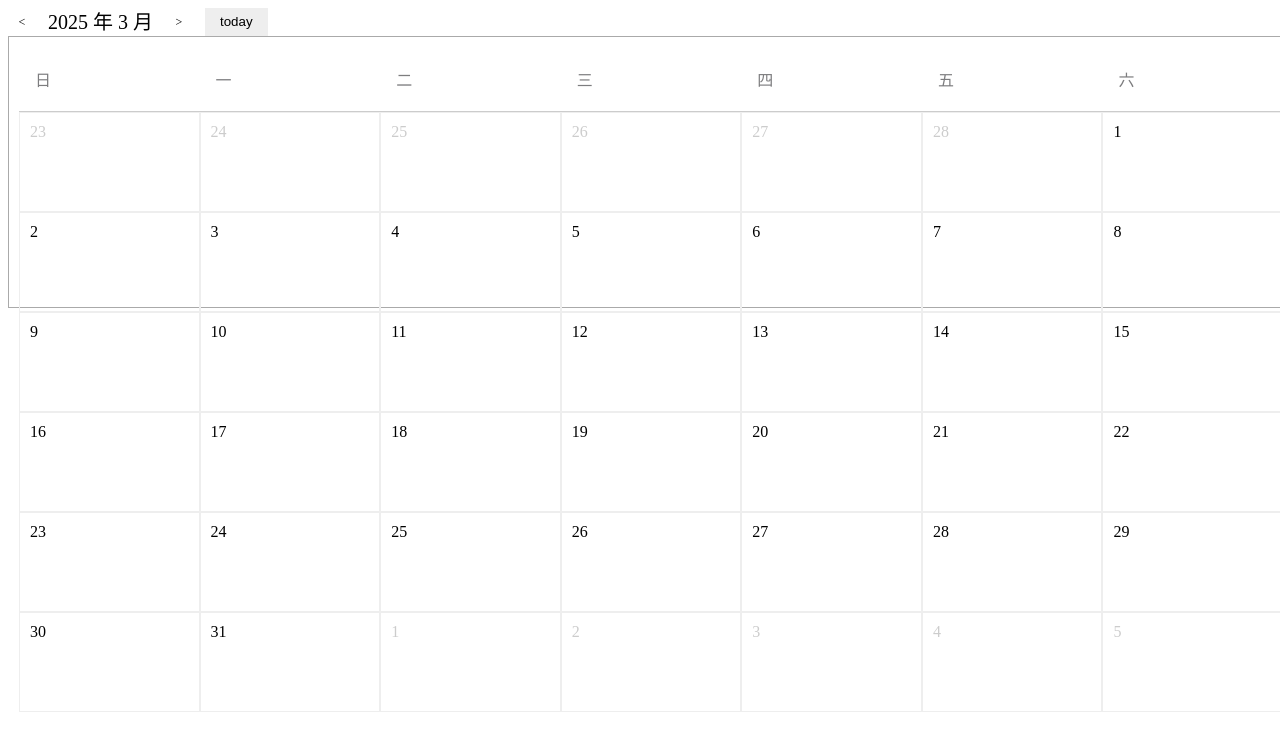
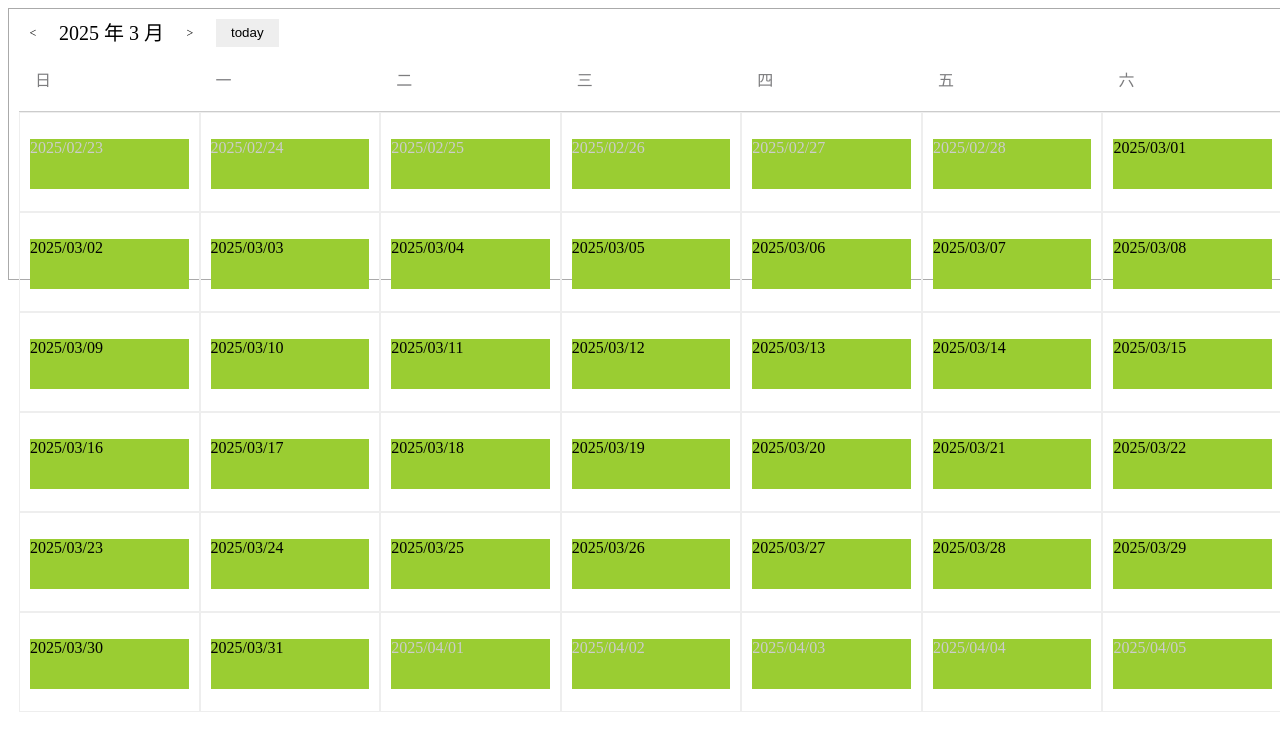
Before and after one commit to EmiyaK532/calendar, a React (Vite) app: page / in a window 1280 px wide. Shown: the top 750 px of the page. Built offline with nearby package versions, Linux system fonts and the light colour scheme.

Commit message:
截止dateRender渲染逻辑

```diff
--- a/package.json
+++ b/package.json
@@ -10,6 +10,7 @@
     "preview": "vite preview"
   },
   "dependencies": {
+    "classnames": "^2.5.1",
     "clsx": "^2.1.1",
     "react": "^19.0.0",
     "react-dom": "^19.0.0"
--- a/src/App.tsx
+++ b/src/App.tsx
@@ -119,8 +119,26 @@ import Header from "./components/Calendar/Header";
 const App: React.FC = () => {
   return (
     <div className="App">
-      <Header></Header>
-      <Calendar value={dayjs("2025-3-4")} />
+      {/* <Header></Header> */}
+      <Calendar
+        value={dayjs("2025-3-4")}
+        // className={"aaa"}
+        // style={{ background: "yellow" }}
+        dateRender={(value) => {
+          return (
+            <div>
+              <p
+                style={{
+                  background: "yellowgreen",
+                  height: "50px",
+                }}
+              >
+                {value.format("YYYY/MM/DD")}
+              </p>
+            </div>
+          );
+        }}
+      />
     </div>
   );
 };
--- a/src/components/Calendar/MonthCalendar.tsx
+++ b/src/components/Calendar/MonthCalendar.tsx
@@ -5,6 +5,7 @@ import "./index.scss";
 export interface MonthCalendarProps extends CalendarProps {}
 
 const MonthCalendar = (props: MonthCalendarProps) => {
+  const { dateRender, dateInnerContent } = props;
   const weeekList = ["日", "一", "二", "三", "四", "五", "六"];
   const allDays = getAllDays(props.value);
 
@@ -15,7 +16,9 @@ const MonthCalendar = (props: MonthCalendarProps) => {
           return <div className="calendar-month-week-list-item">{week}</div>;
         })}
       </div>
-      <div className="calendar-month-body">{renderDays(allDays)}</div>
+      <div className="calendar-month-body">
+        {renderDays(allDays, dateRender, dateInnerContent)}
+      </div>
     </div>
   );
 };
--- a/src/components/Calendar/index.scss
+++ b/src/components/Calendar/index.scss
@@ -32,6 +32,7 @@
       border: 1px solid #eee;
       padding: 10px;
       color:#ccc;
+      overflow: hidden;
       &-current {
         color: #000
       }
--- a/src/components/Calendar/index.tsx
+++ b/src/components/Calendar/index.tsx
@@ -1,14 +1,30 @@
 import "./index.scss";
 import { Dayjs } from "dayjs";
 import MonthCalendar from "./MonthCalendar";
+import { CSSProperties, ReactNode } from "react";
+import Header from "./Header";
+import cs from "classnames";
 
 export interface CalendarProps {
   value: Dayjs;
+  style?: CSSProperties;
+  className?: string | string[];
+  //定制日期显示，会完全覆盖日期单元格
+  dateRender?: (currentDate: Dayjs) => ReactNode;
+  //定制日期单元格, 内容会添加到单元格内,只在全屏日历模式下生效
+  dateInnerContent?: (currentDate: Dayjs) => ReactNode;
+  //国际化相关
+  locale?: (date: Dayjs) => void;
+  onChange?: (date: Dayjs) => void;
 }
 
 const Calendar = (props: CalendarProps) => {
+  const { value, style, className } = props;
+  const classNames = cs("calendar", className);
+
   return (
-    <div className="calendar">
+    <div className={classNames} style={style}>
+      <Header></Header>
       <MonthCalendar {...props} />
     </div>
   );
--- a/src/utils/days.tsx
+++ b/src/utils/days.tsx
@@ -1,5 +1,6 @@
 import clsx from "clsx";
 import { Dayjs } from "dayjs";
+import { MonthCalendarProps } from "../components/Calendar/MonthCalendar";
 // import "../components/Calendar/index.scss";
 
 export const getAllDays = (date: Dayjs) => {
@@ -30,7 +31,9 @@ export const getAllDays = (date: Dayjs) => {
 };
 
 export const renderDays = (
-  days: Array<{ date: Dayjs; currentMonth: boolean }>
+  days: Array<{ date: Dayjs; currentMonth: boolean }>,
+  dateRender: MonthCalendarProps["dateRender"],
+  dateInnerContent: MonthCalendarProps["dateInnerContent"]
 ) => {
   const rows = [];
   for (let i = 0; i < 6; i++) {
@@ -39,18 +42,29 @@ export const renderDays = (
       const item = days[i * 7 + j];
       row[j] = (
         <div
-          //clsx改写
-          className={clsx("calendar-month-body-cell", {
-            "calendar-month-body-cell-current": item.currentMonth === true,
-          })}
+          className={
+            "calendar-month-body-cell " +
+            (item.currentMonth ? "calendar-month-body-cell-current" : "")
+          }
         >
-          {item.date.date()}
+          {dateRender ? (
+            dateRender(item.date)
+          ) : (
+            <div className="calendar-month-body-cell-date">
+              <div className="calendar-month-body-cell-date-value">
+                {item.date.date()}
+              </div>
+              <div className="calendar-month-body-cell-date-content">
+                {dateInnerContent?.(item.date)}
+              </div>
+            </div>
+          )}
         </div>
       );
     }
     rows.push(row);
   }
-  return rows.map((row) => {
-    return <div className="calendar-month-body-row">{row}</div>;
-  });
+  return rows.map((row) => (
+    <div className="calendar-month-body-row">{row}</div>
+  ));
 };
```
Also changed, not shown: test/number.js (added, +32 -0 lines), 1 other file (tests, documents, lock files or other folders).
